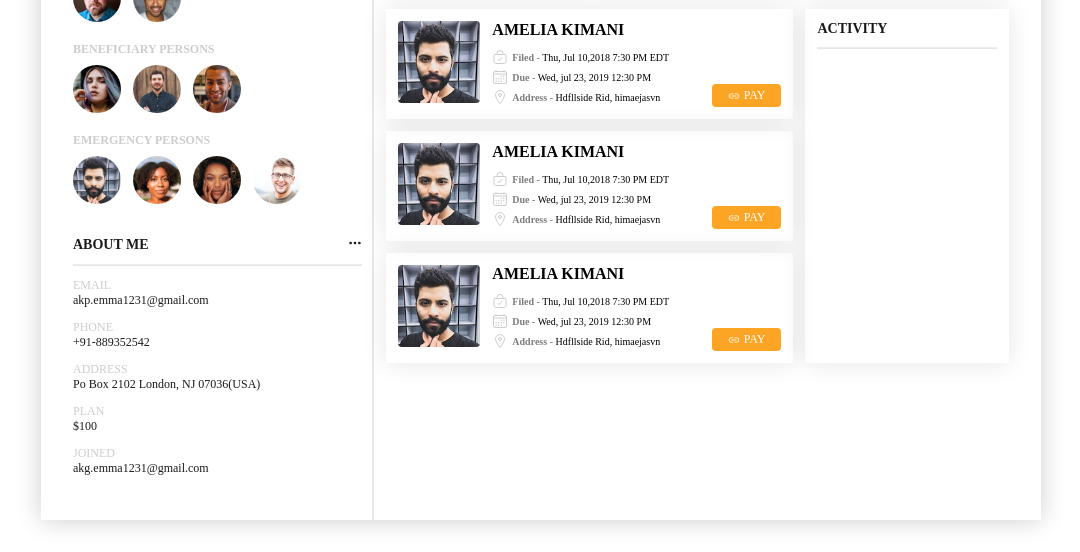
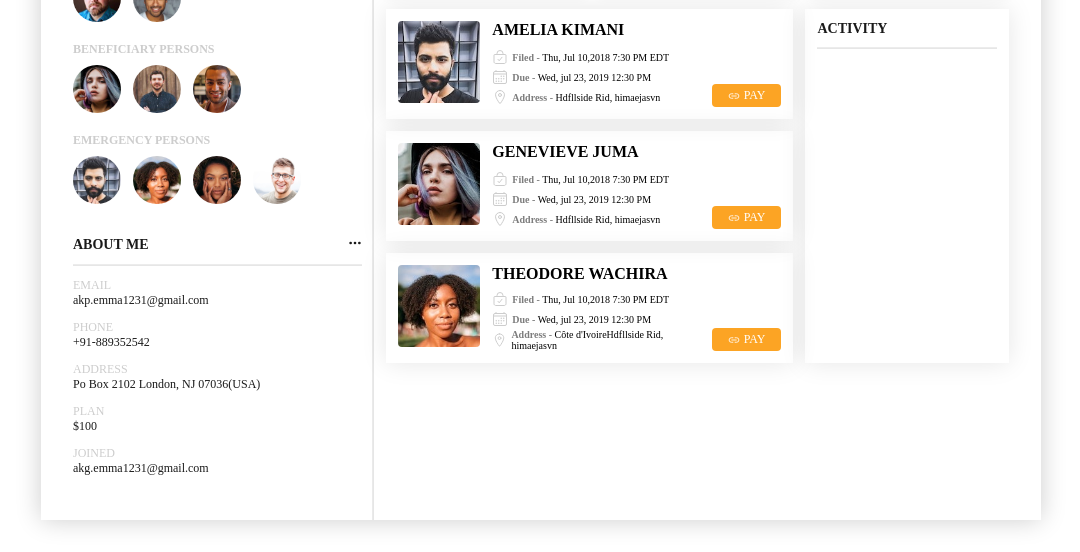
Before and after one commit to Softrefine-Internship/basic-html-css-test-3-code-master-7, a plain HTML site: page index.html in a window 1280 px wide. Shown: the part 469-1021 px from the top of the page, without its empty margins (99-1179 px from the left). Drawn offline with nearby package versions, Linux system fonts and the light colour scheme.

Commit message:
Upload 19-3-24

```diff
--- a/index.html
+++ b/index.html
@@ -238,10 +238,10 @@
               </div>
               <div class="data-card">
                 <div class="data-img">
-                  <img src="img/customers/customer-5.jpg" alt="">
+                  <img src="img/customers/customer-3.jpg" alt="">
                 </div>
                 <div class="data-content">
-                  <div class="data-title">amelia kimani</div>
+                  <div class="data-title">genevieve juma</div>
                   <div class="flex-end">
 
                     <div class="data-info">
@@ -269,10 +269,10 @@
               </div>
               <div class="data-card">
                 <div class="data-img">
-                  <img src="img/customers/customer-5.jpg" alt="">
+                  <img src="img/customers/customer-6.jpg" alt="">
                 </div>
                 <div class="data-content">
-                  <div class="data-title">amelia kimani</div>
+                  <div class="data-title">theodore wachira</div>
                   <div class="flex-end">
 
                     <div class="data-info">
@@ -288,7 +288,7 @@
                     <div class="data-info">
                       <ion-icon class="data-icon" name="location-outline"></ion-icon>
 
-                      <div class="data-feild"><span>Address -</span> Hdfllside Rid, himaejasvn </div>
+                      <div class="data-feild"><span>Address -</span> Côte d'IvoireHdfllside Rid, himaejasvn </div>
                     </div>
                   </div>
 
```
